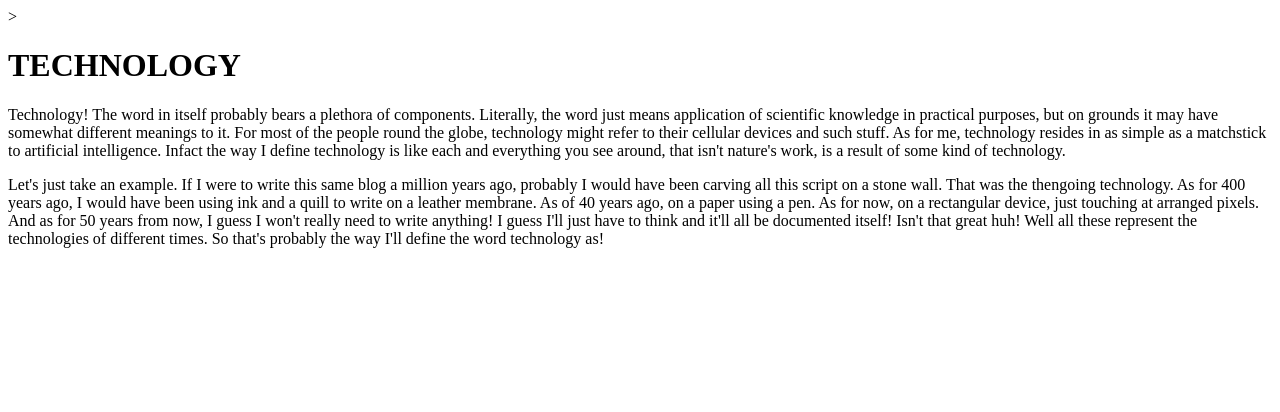
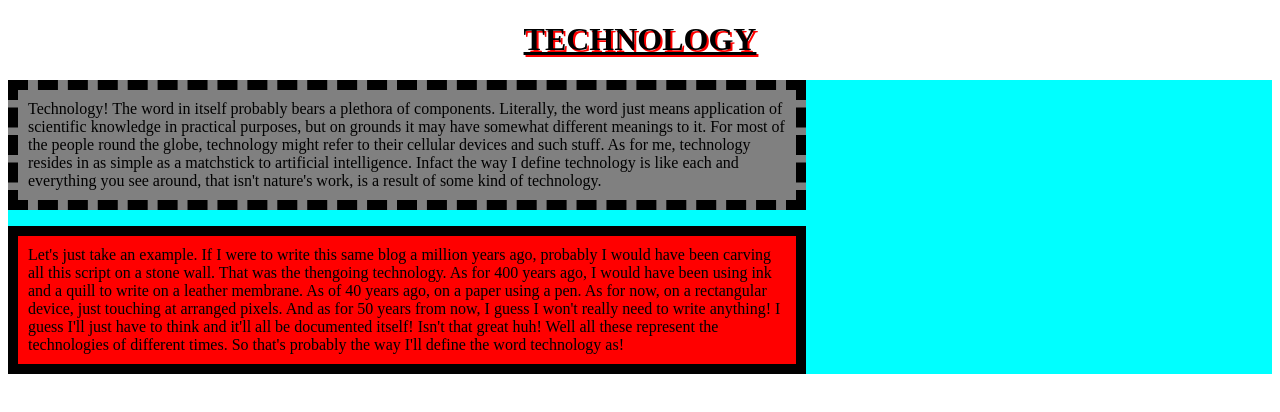
Before and after one commit to DeeptiPandey/GJ3740, a plain HTML site: page index.html in a window 1280 px wide. Drawn offline with Linux system fonts and the light colour scheme.

Commit message:
third comit

```diff
--- a/index.html
+++ b/index.html
@@ -2,7 +2,33 @@
 <html>
 <head>
 <meta charset="utf-8">
-<title>Technology</title>>
+<title>Technology</title>
+<style>
+	h1{
+		text-align: center;
+		text-decoration: underline;
+		text-shadow: 2px 2px #FF0000;
+	}
+
+div {
+  background-color: #00FFFF;
+}
+p {
+  width: 60%;
+  border: 10px;
+  padding: 10px;
+}
+
+#p1 {
+  background-color: grey;
+  border-style: dashed;
+}
+#p2 {
+	border-style: solid;
+  background-color: red;
+}
+
+</style>
 </head>
 <body>
 <h1>TECHNOLOGY</h1>
```
